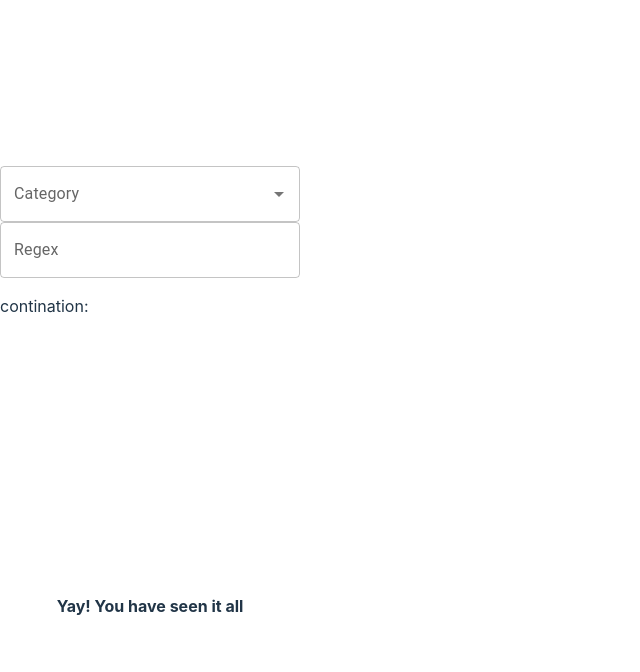
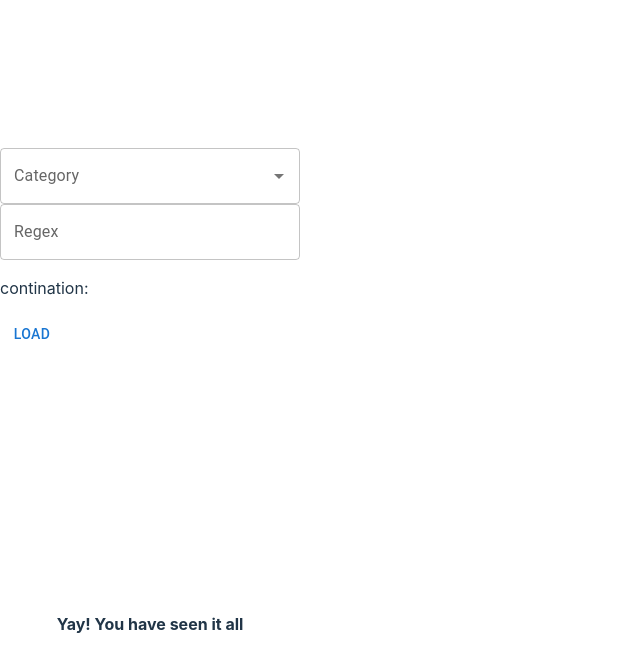
Before and after one commit to mmachenry/whats-a-word-that, a React (Vite) app: page / in a window 1280 px wide. Shown: the top 672 px of the page, without its empty margins (0-640 px from the left). Built offline with nearby package versions, Linux system fonts and the light colour scheme.

Commit message:
store categories

```diff
--- a/src/App.tsx
+++ b/src/App.tsx
@@ -1,6 +1,7 @@
 import { useState } from 'react'
 import Autocomplete from '@mui/material/Autocomplete'
 import TextField from '@mui/material/TextField'
+import Button from '@mui/material/Button'
 import MemberOutput from './components/MemberOutput'
 import axios from 'axios'
 
@@ -10,11 +11,12 @@ function App() {
   const [categories, setCategories] = useState<string[]>([])
   const [category, setCategory] = useState<string>("")
   const [regex, setRegex] = useState<string>("")
-  const [members, setMembers] = useState<string[]>([])
+  const [pages, setPages] = useState<string[]>([])
+  const [subCategories, setSubCategories] = useState<string[]>([])
   const [continuation, setContinuation] = useState<string|null>(null)
 
   const re = RegExp(regex)
-  const matches = members.filter((member) => re.test(member))
+  const matches = pages.filter((page) => re.test(page))
 
   const updateRegex = (event: React.ChangeEvent<HTMLInputElement>) => {
     const value = event.target.value
@@ -26,16 +28,14 @@ function App() {
     if (continuation) {
       url += "&cmcontinue=" + continuation
     }
-    console.log(url)
 
-    axios.get(url)
-    .then((result) => {
-      console.log(result)
-      setContinuation(result.data.continue.cmcontinue)
-      const newMembers = result.data.query.categorymembers.map(
-        (m) => m.title
-      )
-      setMembers([...members, ...newMembers])
+    axios.get(url).then((result) => {
+      setContinuation(result.data.continue?.cmcontinue)
+      const newMembers = result.data.query.categorymembers
+      const newSubCategories = newMembers.filter((item) => item.ns == 14).map((item) => item.title)
+      const newPages = newMembers.filter((item) => item.ns == 0).map((item) => item.title)
+      setPages([...pages, ...newPages])
+      setSubCategories([...subCategories, newSubCategories])
     })
   }
 
@@ -73,7 +73,10 @@ function App() {
         label="Regex"
         onChange={updateRegex}
       />
+
       <p>contination: {continuation}</p>
+      <Button onClick={loadMembers}>Load</Button>
+
       <MemberOutput
         members={matches}
         host={wikiHost}
```
